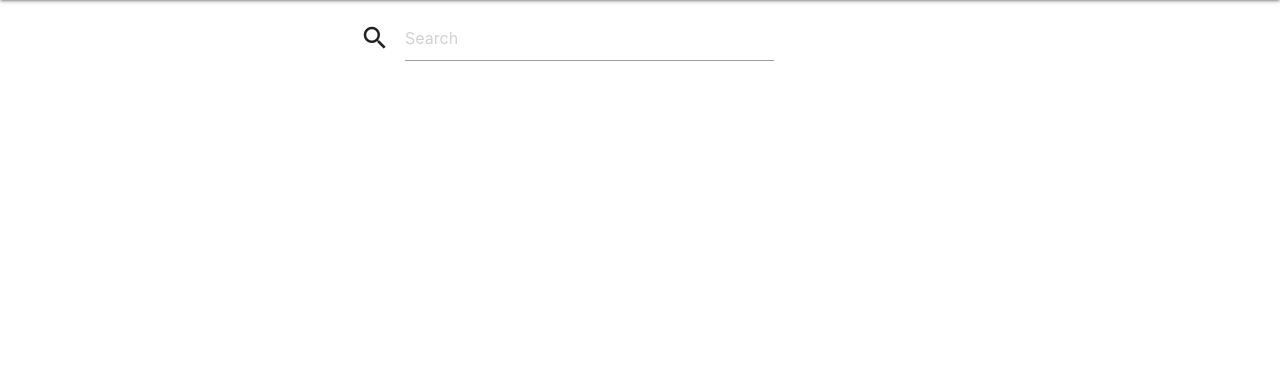
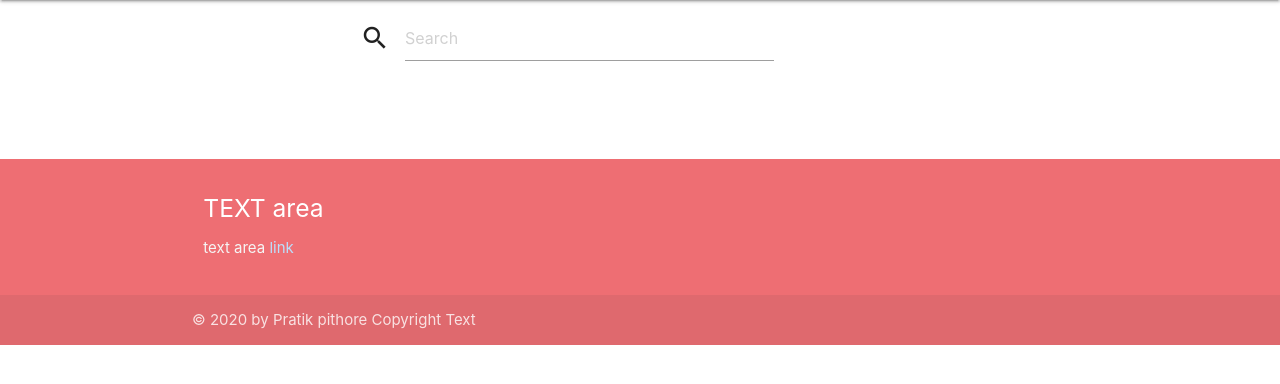
Before and after one commit to Pratik-sys/Flask-weather, a Flask app: template templates/index.html in a window 1280 px wide. Shown: the part 64-448 px from the top of the page. Run offline with Flask 2, Linux system fonts and the light colour scheme; the template is opened without the code that fills it, so the values that code supplies are empty.

Commit message:
add footer

```diff
--- a/templates/index.html
+++ b/templates/index.html
@@ -63,6 +63,25 @@
                 </div>
             </div>
         </section>
+        <!-- start of footer -->
+        <footer class="page-footer">
+            <div class="container">
+                <div class="row">
+                    <div class="col l6 s12">
+                        <h5 class="white-text"> TEXT area</h5>
+                        <p class="grey-text text-lighten-4">text area
+                            <a class="blue-text text-lighten-4 "
+                                href="#">link</a>
+                        </p>
+                    </div>
+                </div>
+            </div>
+            <div class="footer-copyright">
+                <div class="container">
+                    © 2020 by Pratik pithore Copyright Text
+                </div>
+            </div>
+        </footer>
 
     </body>
 
```
